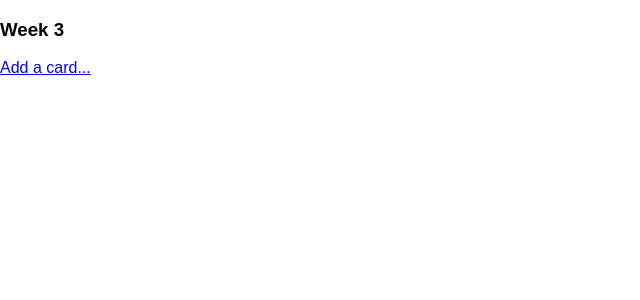
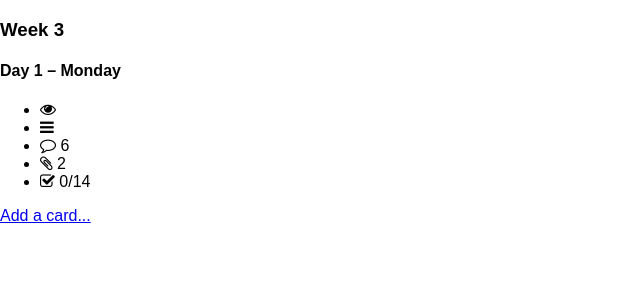
Before and after one commit to agzeri/trello, a React (Create React App) app: page / in a window 1280 px wide. Shown: the top 300 px of the page, without its empty margins (0-640 px from the left). Built offline with nearby package versions, Linux system fonts and the light colour scheme.

Commit message:
[List.js] Create the Card basic structure.

```diff
--- a/src/components/List.js
+++ b/src/components/List.js
@@ -8,6 +8,28 @@ class List extends Component {
           <header className='list__header'>
             <h3>Week 3</h3>
           </header>
+          <div className='list__container'>
+            <article>
+              <h4>Day 1 – Monday</h4>
+              <ul>
+                <li>
+                  <i className='fa fa-eye'></i>
+                </li>
+                <li>
+                  <i className='fa fa-bars'></i>
+                </li>
+                <li>
+                  <i className='fa fa-comment-o'></i> 6
+                </li>
+                <li>
+                  <i className='fa fa-paperclip'></i> 2
+                </li>
+                <li>
+                  <i className='fa fa-check-square-o'></i> 0/14
+                </li>
+              </ul>
+            </article>
+          </div>
           <footer>
             <a href='#'>Add a card...</a>
           </footer>
```
